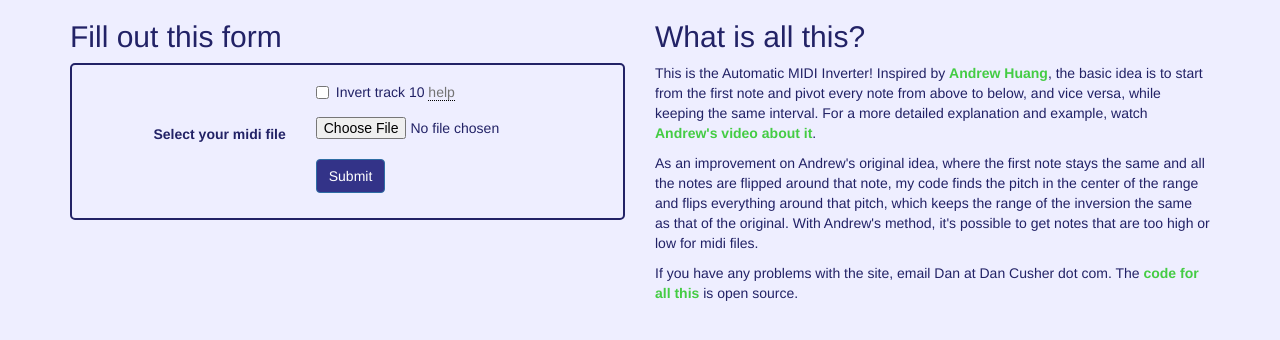
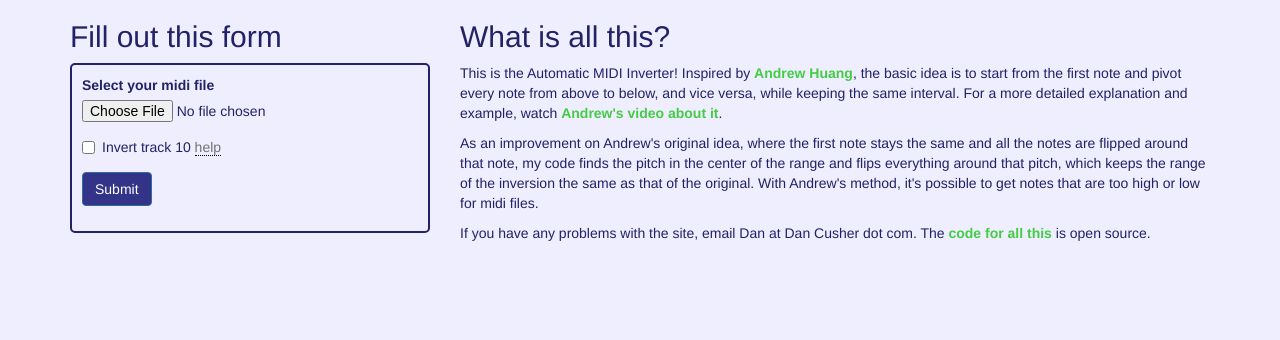
Before and after one commit to dscush/midi-inverter, a Flask app: page / in a window 1280 px wide. Shown: the part 184-524 px from the top of the page. Run offline with Flask 2, Linux system fonts and the light colour scheme; some libraries are stand-ins or nearby versions.

Commit message:
Rearrange form

```diff
--- a/templates/index.html
+++ b/templates/index.html
@@ -29,7 +29,7 @@
         </header>
         <article class="container">
             <div class="row">
-                <section class="col-md-7 col-lg-6">
+                <section class="col-md-5 col-lg-4">
                     <div class="row">
                         <div class="col-sm-12">
                             <h2>
@@ -37,7 +37,7 @@
                             </h2>
                         </div>
                     </div>
-                    <form class="form-horizontal" method=POST enctype=multipart/form-data action="{{ url_for('invert') }}">
+                    <form method=POST enctype=multipart/form-data action="{{ url_for('invert') }}">
                         {% with messages = get_flashed_messages() %}
                         {% if messages %}
                         <div class="row">
@@ -52,30 +52,26 @@
                         </div>
                         {% endif %}
                         {% endwith %}
-                        <div class="form-group row">
-                            <div class="col-sm-7 col-sm-offset-5">
-                                <div class="checkbox">
-                                    <label>
-                                        <input type="checkbox" name="invertDrums">
-                                        Invert track 10 <span class="help-block has-tooltip" data-toggle="tooltip" data-placement="right" title="Track 10 is typically percussion, in which case it sounds better un-inverted.">help</span>
-                                    </label>
-                                </div>
+                        <div class="form-group">
+                            <label class="control-label" for="midi_file">Select your midi file</label>
+                            <input type="file" name="midi_file" id="midi_file" required>
+                        </div>
+                        <div class="form-group">
+                            <div class="checkbox">
+                                <label>
+                                    <input type="checkbox" name="invertDrums">
+                                    Invert track 10 <span class="help-block has-tooltip" data-toggle="tooltip" data-placement="right" title="Track 10 is typically percussion, in which case it sounds better un-inverted.">help</span>
+                                </label>
                             </div>
                         </div>
-                        <div class="form-group row">
-                            <label class="control-label col-sm-5" for="midi_file">Select your midi file</label>
-                            <div class="col-sm-7">
-                                <input type="file" name="midi_file" id="midi_file" required>
-                            </div>
-                        </div>
-                        <div class="form-group row">
-                            <div class="col-sm-7 col-sm-offset-5">
+                        <div class="form-group">
+                            <div class="">
                                 <button type="submit" class="btn btn-primary">Submit</button>
                             </div>
                         </div>
                     </form>
                 </section>
-                <section class="col-md-5 col-lg-6">
+                <section class="col-md-7 col-lg-8">
                     <h2>
                         What is all this?
                     </h2>
```
